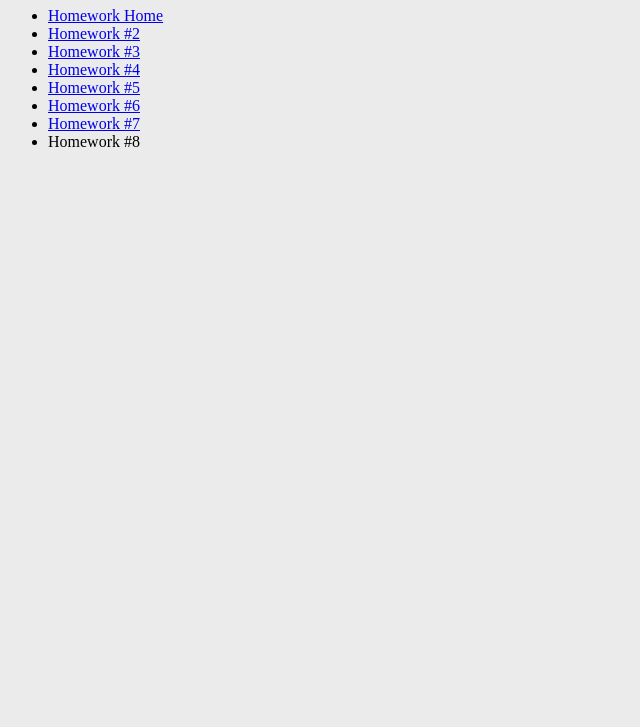
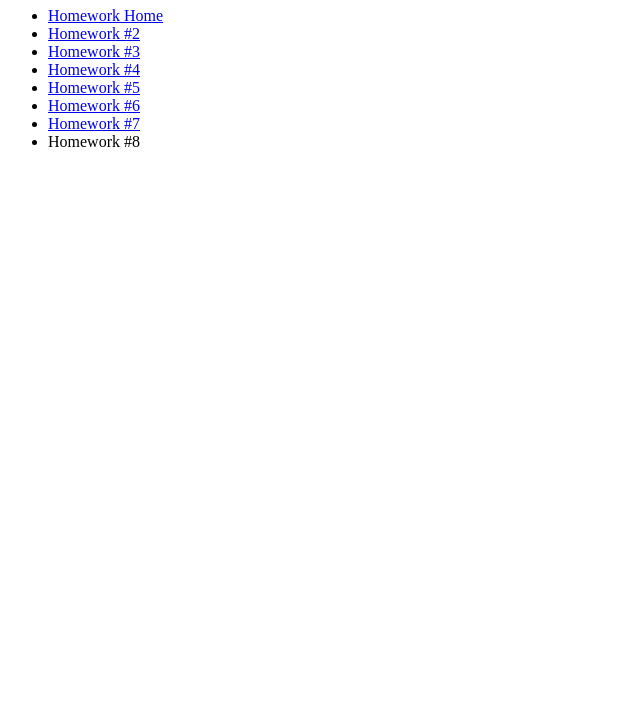
Before and after one commit to ionagael/CNIT133, a plain HTML site: page Homework8.html in a window 1280 px wide. Shown: the part 73-800 px from the top of the page, without its empty margins (0-640 px from the left). Drawn offline with Linux system fonts and the light colour scheme.

Commit message:
Update Homework8.html

```diff
--- a/Homework8.html
+++ b/Homework8.html
@@ -1,6 +1,6 @@
 <!DOCTYPE html>
 <html lang="en">
-
+<link href=mystyle.css rel=stylesheet>
     <head>
 
         <title>Homework 8</title>
@@ -12,7 +12,7 @@
 
 </head>
 
-    <body style="background-color:rgb(235, 235, 235);">
+
         <h1>Coming Soon!</h1>
 
         <ul>
```
